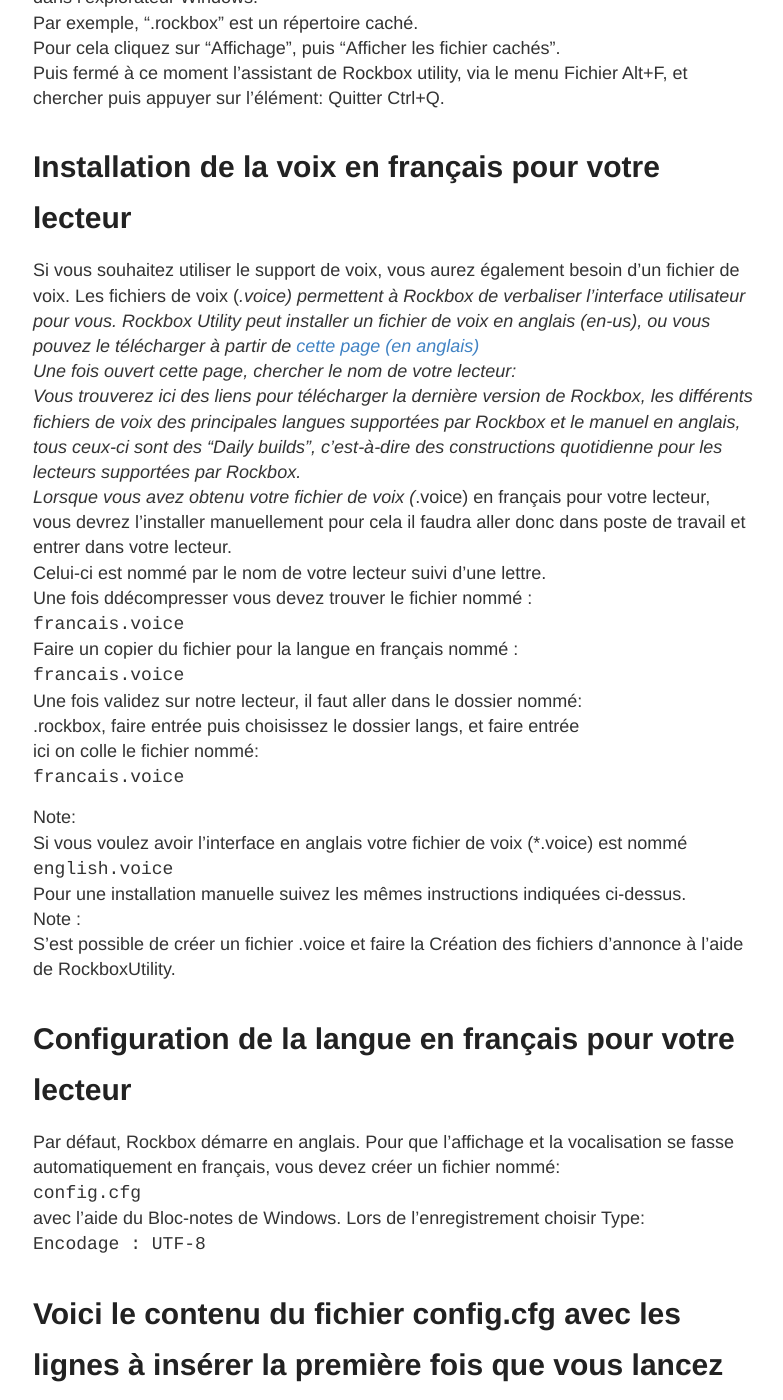
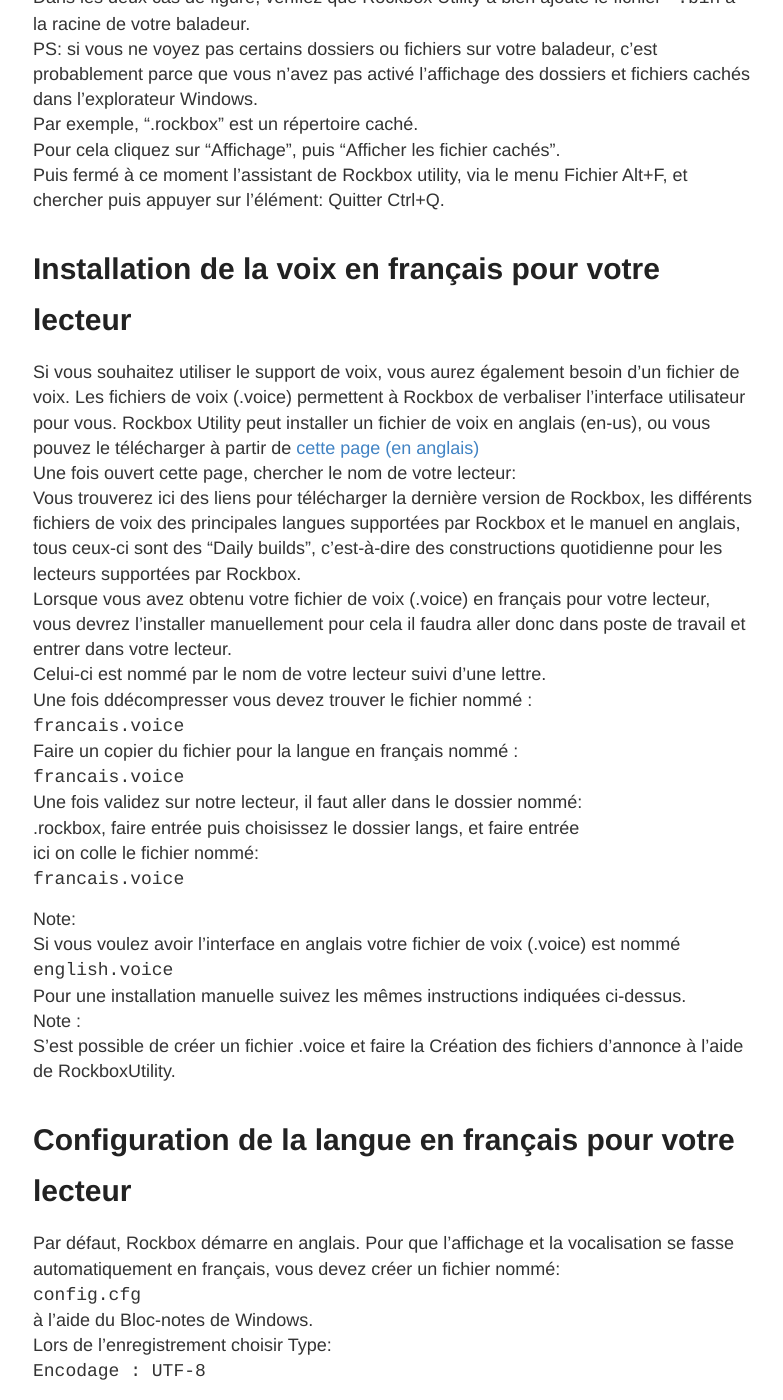
Before and after one commit to BlindHelp/rockboxfr, a Jekyll site: the page built from _posts/2020-08-11-Rockbox.md, in a window 1280 px wide and 1400 px high, scrolled down 8484 px. Shown: the whole window, without its empty margins (247-1030 px from the left). Built offline with Jekyll 4.4.1, drawn with Linux system fonts in a browser that asks for light colours; comment, search, counter and statistics services are not loaded; some of the changed text lies outside the part shown.

Commit message:
Corrected some typo in the Rockbox Firmware Player article

```diff
--- a/_posts/2020-08-11-Rockbox.md
+++ b/_posts/2020-08-11-Rockbox.md
@@ -109,10 +109,10 @@
 Une fois ouvert cette page, vous trouverez les versions antérieures de RockboxUtility.
 
 # Installation du firmware Rockbox #
-Remarque très importante avant l’installation de Rockbox dans notre lecteur!
+Remarque très importante avant l'installation de Rockbox dans notre lecteur!
 Il est bon de se rappeler que l'installation de Rockbox dans le lecteur ne détruit pas le système original.
-Ce qui fait cette application dans le lecteur, c'est de changer votre bootloader, c’est-à-dire le démarrage de Rockbox par défaut une fois allumé votre lecteur, laissant le système original sur le lecteur.
-Ainsi, si un utilisateur veut restaurer le lecteur à sont système original, simplement il faut désinstaller le firmware Rockbox en exécutant  l'application Rockbox utilityt afin d’exécuter l'étape de désinstallation.
+Ce qui fait cette application dans le lecteur, c'est de changer votre bootloader, c'est-à-dire le démarrage de Rockbox par défaut une fois allumé votre lecteur, laissant le système original sur le lecteur.
+Ainsi, si un utilisateur veut restaurer le lecteur à sont système original, simplement il faut désinstaller le firmware Rockbox en exécutant  l'application Rockbox utilityt afin d'exécuter l'étape de désinstallation.
 
 Ne pas oublier de faire le branchement de votre lecteur au PC.
 
@@ -123,9 +123,9 @@
 sinon le lecteur ne sera  Rockboxable!
 Et va donner un message: erreur de configuration.
 
-Tout d'abord  on fait l'installation du firmware Rockbox à l’aide de l’utilitaire nommé :
+Tout d'abord  on fait l'installation du firmware Rockbox à l'aide de l'utilitaire nommé :
 `RockboxUtility.exe`
-Validez sur le fichier, l’utilitaire Rockbox se lance !
+Validez sur le fichier, l'utilitaire Rockbox se lance !
 Celui-ci contiendra le firmware Rockbox pour les baladeurs compatibles.
 Donc une fois valider sur celui-ci, se déplacer avec des commandes clavier normales, comme "Tabulation" et "Majuscule+Tabulation" pour se déplacer entre les contrôles:
 Au  premier lancement vous aurez une fenêtre: "Historique des modifications", ", utilisez les Flèches Haut ou Bas pour lire le texte.
@@ -141,7 +141,7 @@
 `Sélection du point de montage et du modèle du lecteur:`
 `Sélectionnez votre périphérique dans le Système de fichiers`
 Il faut sélectionnez le model de votre baladeur avec la flèche Bas dans la liste en arborescence.
-Vous verrez ici la lettre du lecteur et le type de lecteur et le type de version  de RockBox utilisée par exemple stable.
+Vous verrez ici la lettre du lecteur et le type de lecteur et le type de version  de RockBox utilisée, par exemple stable.
 Utiliser le bouton "Rafraîchir".
 Ce bouton on peut l'utilisé pour  réactualiser la liste contenant notre appareil (utile si le model de votre baladeur ne figure pas dans cette liste).
  Si le model de votre baladeur ne figure pas dans cette liste est parce que ce n'est pas pris en charge par le firmware Rockbox.
@@ -174,7 +174,7 @@
 `Installer bouton`
 Quand vous êtes prêt, cliquez sur Installer, RockboxUtility va alors vous demander de lui fournir le firmware d'origine de votre lecteur.
 Ne pas oublier de télécharger au préalable le firmware d'origine de votre lecteur téléchargeable depuis le site du constructeur.
-et va alors commencer le déploiement de Rockbox sur votre lecteur.
+Et va alors commencer le déploiement de Rockbox sur votre lecteur.
 Comme vous l'indique cette fenêtre, l'installation du bootloader a besoin du firmware d'origine de l'appareil pour fonctionner. Souvenez-vous que vous l'avez téléchargé à partir du site du constructeur  tout à l'heure. Après avoir confirmé par OK, un dialogue d'ouverture de fichiers classique s'affiche pour vous permettre de sélectionner le fichier .bin situé dans votre dossier RockboxInstall, situé dans "mes documents;
 `Déploiement de Rockbox`
 `Prérequis fenêtre`
@@ -234,10 +234,10 @@
 
 # Installation de la voix en français pour votre lecteur #
 
-Si vous souhaitez utiliser le support de voix, vous aurez également besoin d'un fichier de voix. Les fichiers de voix (*.voice) permettent à Rockbox de verbaliser l'interface utilisateur pour vous. Rockbox Utility peut installer un fichier de voix en anglais (en-us), ou vous pouvez le télécharger à partir de [cette page (en anglais)](https://www.rockbox.org/daily.shtml)
+Si vous souhaitez utiliser le support de voix, vous aurez également besoin d'un fichier de voix. Les fichiers de voix (.voice) permettent à Rockbox de verbaliser l'interface utilisateur pour vous. Rockbox Utility peut installer un fichier de voix en anglais (en-us), ou vous pouvez le télécharger à partir de [cette page (en anglais)](https://www.rockbox.org/daily.shtml)
 Une fois ouvert cette page, chercher le  nom de votre lecteur:
 Vous trouverez ici des liens pour télécharger la dernière version de Rockbox, les différents fichiers de voix des principales langues supportées par Rockbox et le manuel en anglais, tous ceux-ci sont des  "Daily builds", c'est-à-dire des constructions quotidienne pour les lecteurs supportées par Rockbox.
-Lorsque vous avez obtenu votre  fichier de voix (*.voice) en français pour votre lecteur, vous devrez l'installer manuellement pour cela il faudra aller donc dans poste de travail et entrer dans votre lecteur.
+Lorsque vous avez obtenu votre  fichier de voix (.voice) en français pour votre lecteur, vous devrez l'installer manuellement pour cela il faudra aller donc dans poste de travail et entrer dans votre lecteur.
 Celui-ci est nommé par le nom de votre lecteur suivi d'une lettre.
 Une fois ddécompresser vous devez trouver le fichier nommé :
 `francais.voice`
@@ -249,7 +249,7 @@
 `francais.voice`
 
 Note:
-Si vous voulez avoir l'interface en anglais votre  fichier de voix (*.voice) est nommé
+Si vous voulez avoir l'interface en anglais votre  fichier de voix (.voice) est nommé
 `english.voice`
 Pour une installation manuelle suivez les mêmes instructions indiquées ci-dessus.
 Note :
@@ -259,7 +259,7 @@
 
 Par défaut, Rockbox démarre en anglais. Pour que l'affichage et la vocalisation se fasse automatiquement en français, vous devez créer un fichier nommé:
 `config.cfg`
-avec l'aide du Bloc-notes de Windows.
+à l'aide du Bloc-notes de Windows.
 Lors de l'enregistrement choisir Type:
 `Encodage : UTF-8`
 
@@ -271,7 +271,7 @@
 `talk dir: spell`
 `talk file: spell`
 `lang: /.rockbox/langs/francais.lng`
-</br>
+<br>
 
 # Voici le contenu du fichier config.cfg avec les lignes  à insérer la première fois que vous lancez Rockbox, une fois que vous avez mis le fichier english.voice: #
 <br>
@@ -281,7 +281,7 @@
 `talk dir: spell`
 `talk file: spell`
 `lang: /.rockbox/langs/english.lng`
-</br>
+<br>
 
 Les exemples ci-dessus dans les deux langues sont à titre purement informatif car le réglage du volume et d'autres paramètres y compris la langue utilisée par le firmware Rockbox peut être changer par l'utilisateur via l'interface de son baladeur.
 
@@ -313,7 +313,7 @@
 [RockboxExtras](https://www.rockbox.org/wiki/RockboxExtras)
 Une fois que vous ouvrez cette page en anglais vous trouver les  principale extensions pour Rockbox à télécharger comme "Themes" (Thèmes), "Fonts" (Polices), "Voice Files" (Fichiers de voix), le jeu  "Doom", les fichiers de type *.fmr pour la fonction "FM Presets" pour les lecteurs qui prennent en charge  l'option radio FM et beaucoup plus.
 Sans oublier de consulter de temps en temps   la page d'accueil (en anglais) du firmware Rockbox,pour trouver la liste des derniers modèles de lecteurs compatibles avec Rockbox, en cliquant sur le lien ci-dessous:
-Rockbox - Free Music Player Firmware](https://www.rockbox.org/)
+[Rockbox - Free Music Player Firmware](https://www.rockbox.org/)
 Et finalement Vous pouvez jeter un  coup d'œil sur la page de téléchargement (en anglais) du firmware Rockbox pour télécharger  la dernière version disponible de celui-ci, en cliquant sur le lien ci-dessous:
 [Downloads](https://www.rockbox.org/download/)
 
```
Also changed, not shown: other parts of _posts/2020-08-11-Rockbox.md (+4 -4 lines).
